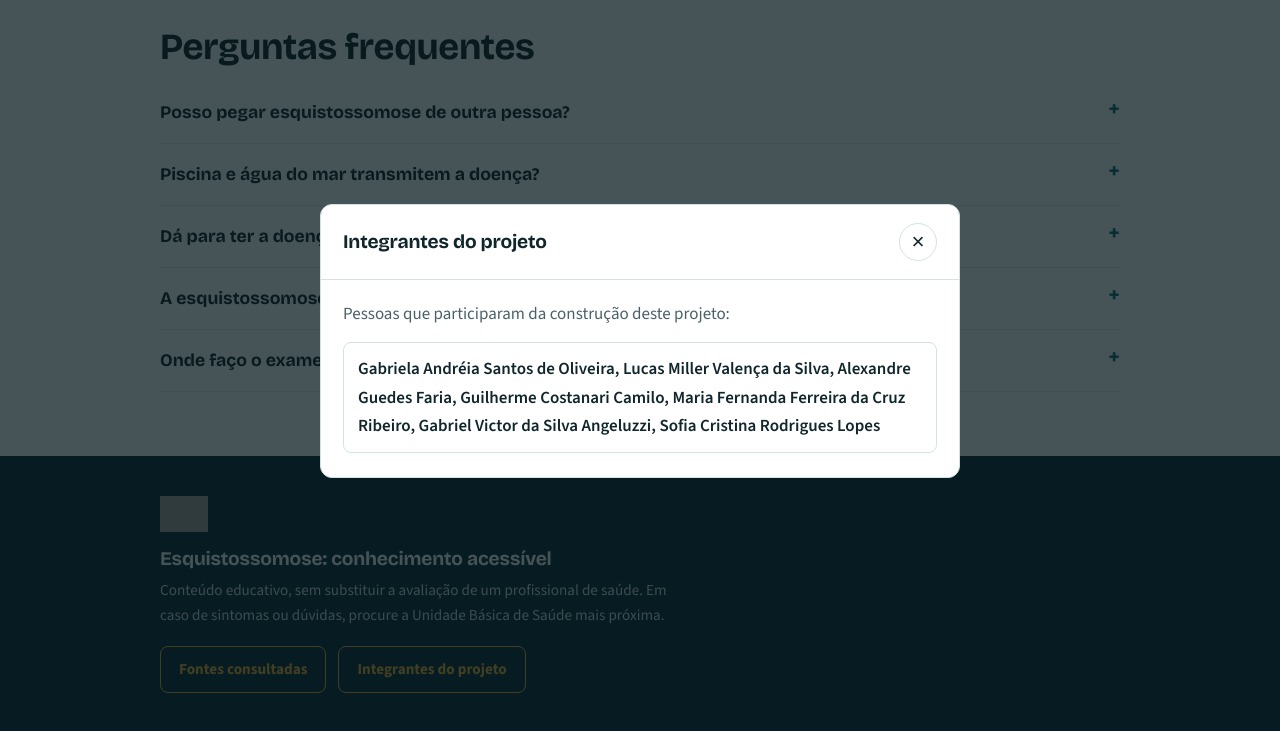
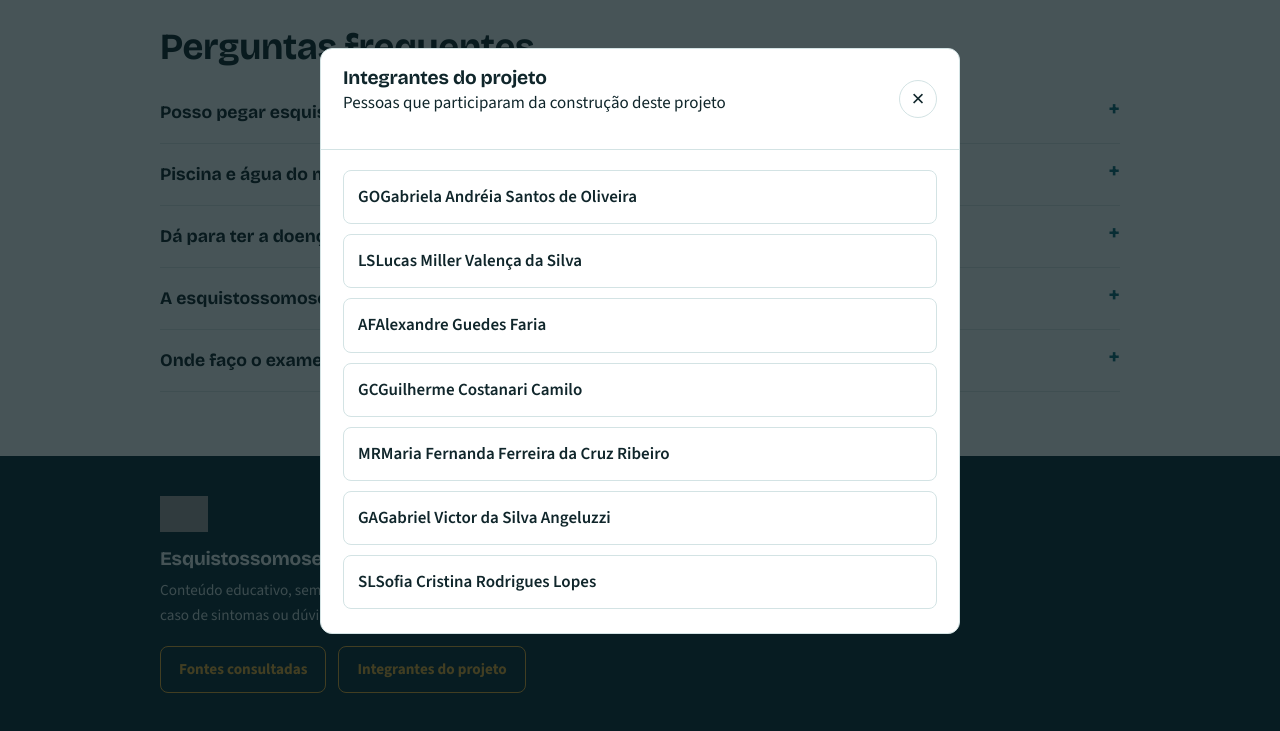
Before and after one commit to esquistossomose10/index, a plain HTML site: page index.html in a window 1280 px wide. Both pictures are taken after a click on the button "Integrantes do projeto". Shown: the part 4370-5101 px from the top of the page. Drawn offline with nearby package versions, Linux system fonts and the light colour scheme; grey boxes are pictures that could not be loaded.

Commit message:
Update index.html

```diff
--- a/index.html
+++ b/index.html
@@ -336,19 +336,22 @@ dialog.src::backdrop{background:rgba(6,22,26,.72)}
 
 <dialog class="src" id="teamDlg" aria-labelledby="teamTitle">
   <div class="src-head">
-    <h3 id="teamTitle">Integrantes do projeto</h3>
+    <div>
+      <h3 id="teamTitle">Integrantes do projeto</h3>
+      <p class="src-sub">Pessoas que participaram da construção deste projeto</p>
+    </div>
     <button type="button" class="src-x" id="teamClose" aria-label="Fechar">×</button>
   </div>
+
   <div class="src-body">
-    <p>Pessoas que participaram da construção deste projeto:</p>
     <ul class="team">
-      <li>Gabriela Andréia Santos de Oliveira,
-      Lucas Miller Valença da Silva,
-      Alexandre Guedes Faria,
-      Guilherme Costanari Camilo,
-      Maria Fernanda Ferreira da Cruz Ribeiro,
-      Gabriel Victor da Silva Angeluzzi,
-      Sofia Cristina Rodrigues Lopes</li>
+      <li><span class="avatar">GO</span><span class="name">Gabriela Andréia Santos de Oliveira</span></li>
+      <li><span class="avatar">LS</span><span class="name">Lucas Miller Valença da Silva</span></li>
+      <li><span class="avatar">AF</span><span class="name">Alexandre Guedes Faria</span></li>
+      <li><span class="avatar">GC</span><span class="name">Guilherme Costanari Camilo</span></li>
+      <li><span class="avatar">MR</span><span class="name">Maria Fernanda Ferreira da Cruz Ribeiro</span></li>
+      <li><span class="avatar">GA</span><span class="name">Gabriel Victor da Silva Angeluzzi</span></li>
+      <li><span class="avatar">SL</span><span class="name">Sofia Cristina Rodrigues Lopes</span></li>
     </ul>
   </div>
 </dialog>
```
